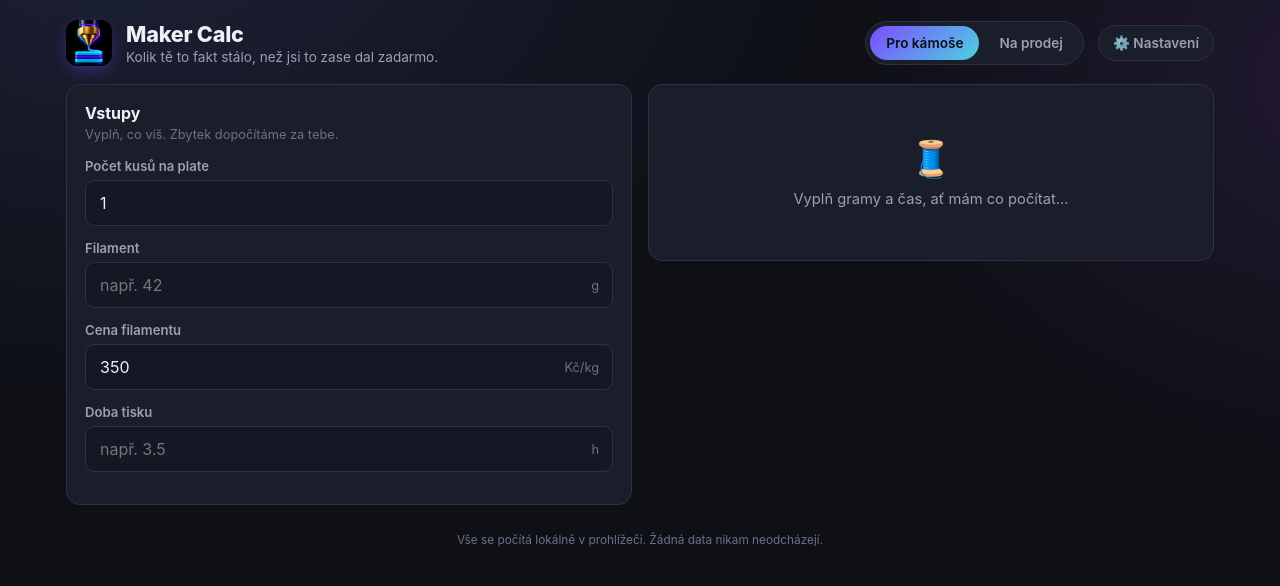
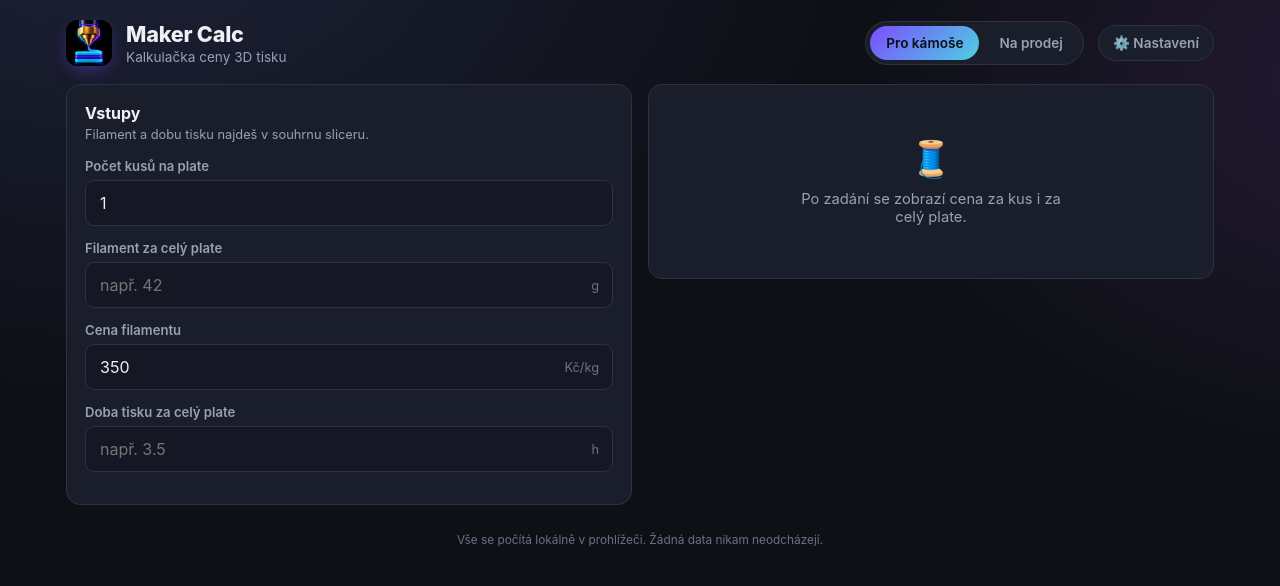
Before and after one commit to wineorvibecoder/maker-calc, a plain HTML site: page index.html in a window 1280 px wide. Drawn offline with Linux system fonts and the light colour scheme.

Commit message:
Clarify full-plate print inputs

```diff
--- a/index.html
+++ b/index.html
@@ -2,7 +2,7 @@
 <html lang="cs">
 <head>
 <meta charset="UTF-8">
-<meta name="viewport" content="width=device-width, initial-scale=1, maximum-scale=1">
+<meta name="viewport" content="width=device-width, initial-scale=1">
 <title>Maker Calc</title>
 
 <!-- Ikony pro prohlížeče -->
@@ -181,7 +181,7 @@
   .card .sub{
     margin: 0 0 16px;
     font-size: .8rem;
-    color: var(--text-faint);
+    color: var(--text-dim);
   }
 
   .field{
@@ -298,7 +298,7 @@
     font-size: .74rem;
     text-transform: uppercase;
     letter-spacing: .04em;
-    color: var(--text-faint);
+    color: var(--text-dim);
     margin-bottom: 6px;
   }
   .headline-box .value{
@@ -493,7 +493,7 @@
     <img class="logo" src="logo-144.png" width="46" height="46" alt="" aria-hidden="true">
     <div class="titleblock">
       <h1>Maker Calc</h1>
-      <p>Kolik tě to fakt stálo, než jsi to zase dal zadarmo.</p>
+      <p>Kalkulačka ceny 3D tisku</p>
     </div>
     <div class="mode-toggle" role="tablist" aria-label="Režim výpočtu">
       <button type="button" id="modeKamos" role="tab">Pro kámoše</button>
@@ -509,7 +509,7 @@
     <!-- INPUTS -->
     <div class="card inputs-card">
       <h2>Vstupy</h2>
-      <p class="sub">Vyplň, co víš. Zbytek dopočítáme za tebe.</p>
+      <p class="sub">Filament a dobu tisku najdeš v souhrnu sliceru.</p>
 
       <div class="field">
         <label for="pieceCount">Počet kusů na plate</label>
@@ -517,7 +517,7 @@
       </div>
 
       <div class="field has-unit">
-        <label for="filamentG">Filament</label>
+        <label for="filamentG">Filament za celý plate</label>
         <div class="input-row">
           <input type="number" id="filamentG" min="0" step="1" inputmode="decimal" placeholder="např. 42">
           <span class="unit">g</span>
@@ -533,7 +533,7 @@
       </div>
 
       <div class="field has-unit">
-        <label for="printTime">Doba tisku</label>
+        <label for="printTime">Doba tisku za celý plate</label>
         <div class="input-row">
           <input type="number" id="printTime" min="0" step="0.1" inputmode="decimal" placeholder="např. 3.5">
           <span class="unit">h</span>
@@ -554,7 +554,7 @@
     <div class="card results-card">
       <div id="emptyState" class="empty-state" hidden>
         <div class="emoji">🧵</div>
-        <p>Vyplň gramy a čas, ať mám co počítat…</p>
+        <p>Po zadání se zobrazí cena za kus i za celý plate.</p>
       </div>
 
       <div id="resultsContent">
```
Also changed, not shown: 1 other file.
